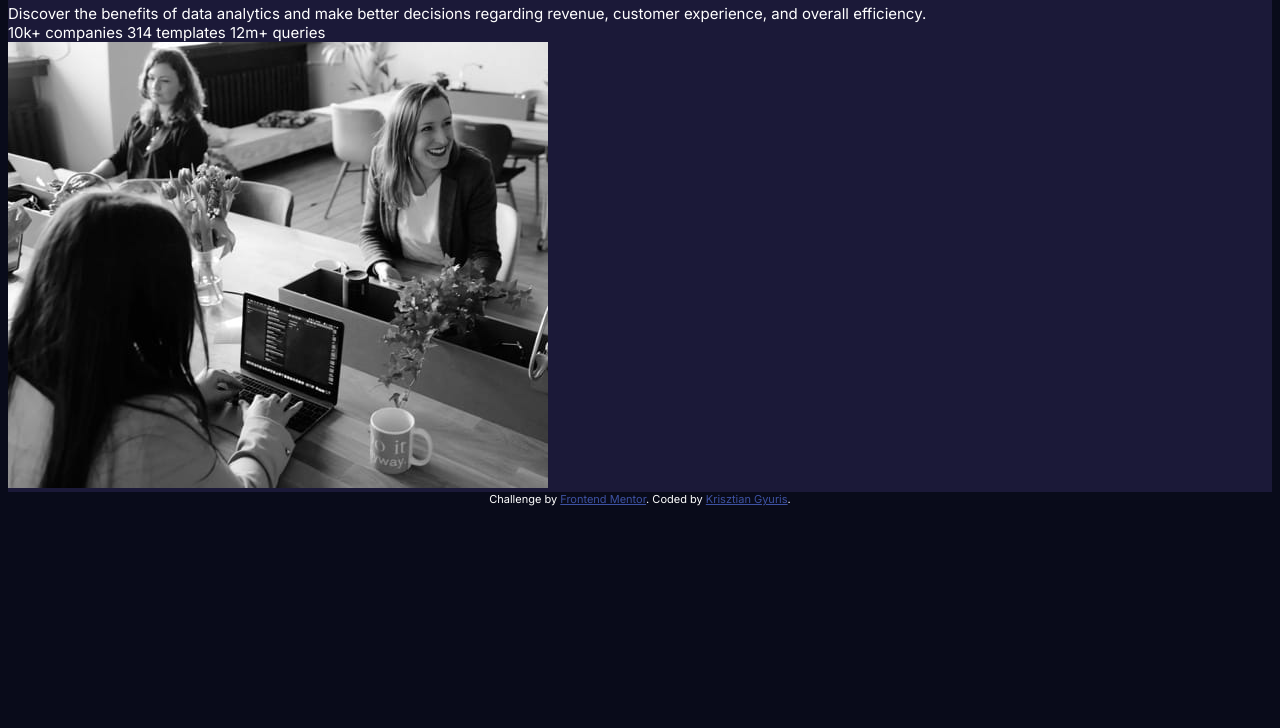
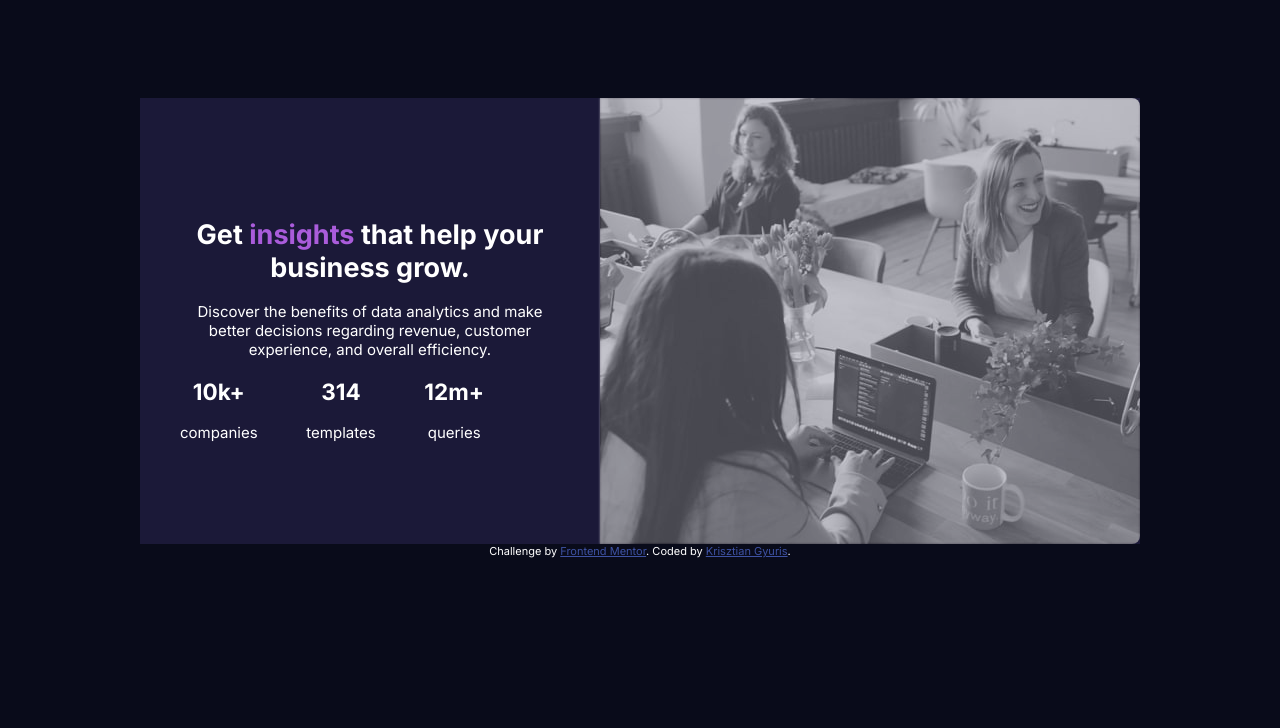
Before and after one commit to gyurisc/fm-statspreviewcard, a plain HTML site: page index.html in a window 1280 px wide. Shown: the part 72-800 px from the top of the page. Drawn offline with Linux system fonts and the light colour scheme.

Commit message:
more styles. trial and error

```diff
--- a/index.html
+++ b/index.html
@@ -14,20 +14,29 @@
 </head>
 <body>
   <main>
+    <div class="card">
+      <img class="card-image" src="images/image-header-desktop.jpg">
       <div class="card-left">
         <h1>Get <span>insights</span> that help your business grow.</h1>
         <div class="card-description">
             Discover the benefits of data analytics and make better decisions regarding revenue, customer
             experience, and overall efficiency.
         </div>
-      <div class="card-info">
-        10k+ companies
-        314 templates
-        12m+ queries
+        <div class="card-stats">
+          <div>
+            <h2>10k+</h2>
+            companies
+          </div>
+          <div>
+            <h2>314</h2>
+            templates
+          </div>
+          <div>
+            <h2>12m+</h2>
+            queries
           </div>
         </div>
-    <div class="card-right">
-      <img class="card-image" src="images/image-header-desktop.jpg">
+      </div>
     </div>
   </main>
   <footer class="attribution">
--- a/styles.css
+++ b/styles.css
@@ -11,8 +11,10 @@
 }
 
 html {
-    box-sizing: border-box;
     margin: 0 auto;
+    display: grid;
+    place-items: center;
+    min-height: 100vh;
 }
 
 body {
@@ -26,12 +28,44 @@ main {
     background-color: var(--card-background-color);
 }
 
+.card {
+    border-radius: 8px;
+    display: flex;
+    max-width: 1000px;
+    text-align: center;
+    flex-direction: row-reverse;
+    overflow: hidden;
+}
+
 .card-left {
+    padding:40px;
+    display: flex;
+    flex-direction: column;
+    justify-content: center;
+}
+
+h1 {
+    font-size: 1.8em;
+}
+
+h1 > span {
+    color: var(--accent-color);
+}
+
+.card-description {
 
 }
 
-.card-left > h1 > span {
-    color: var(--accent-color);
+.card-stats {
+    display: flex;
+    justify-content: space-between;
+    width: 80%;
+}
+
+.card-image {
+    width: 100%;
+    max-width: 100%;
+    filter: opacity(.5) saturate(1.45) drop-shadow(0px 0px 1px)
 }
 
 .attribution {
@@ -42,3 +76,11 @@ main {
 .attribution > a {
     color: hsl(228, 45%, 44%);
 }
+
+@media screen and (min-width:375px) {
+
+}
+
+@media screen and (min-width:1200px) {
+
+}
```
Lines whose indentation alone changed are shown as unchanged.
